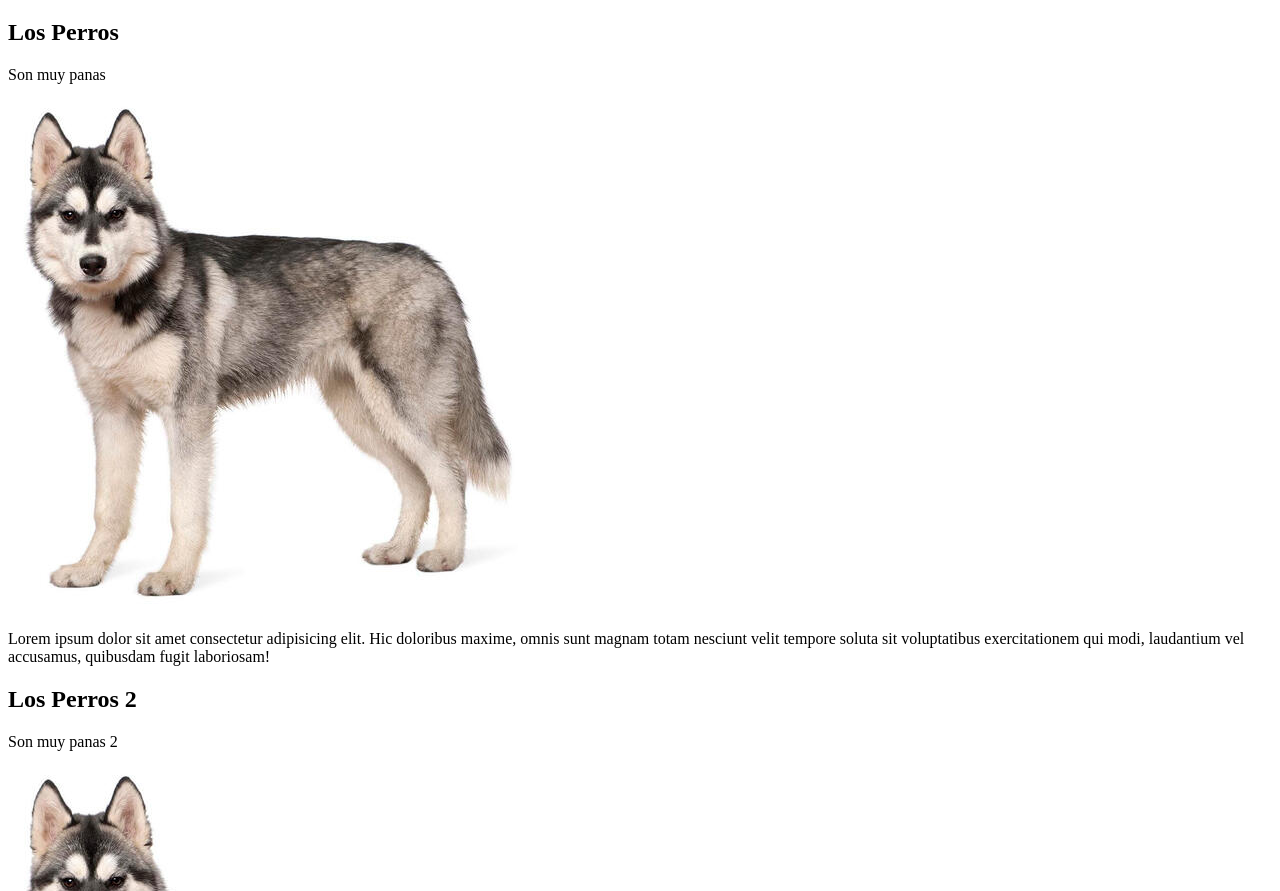
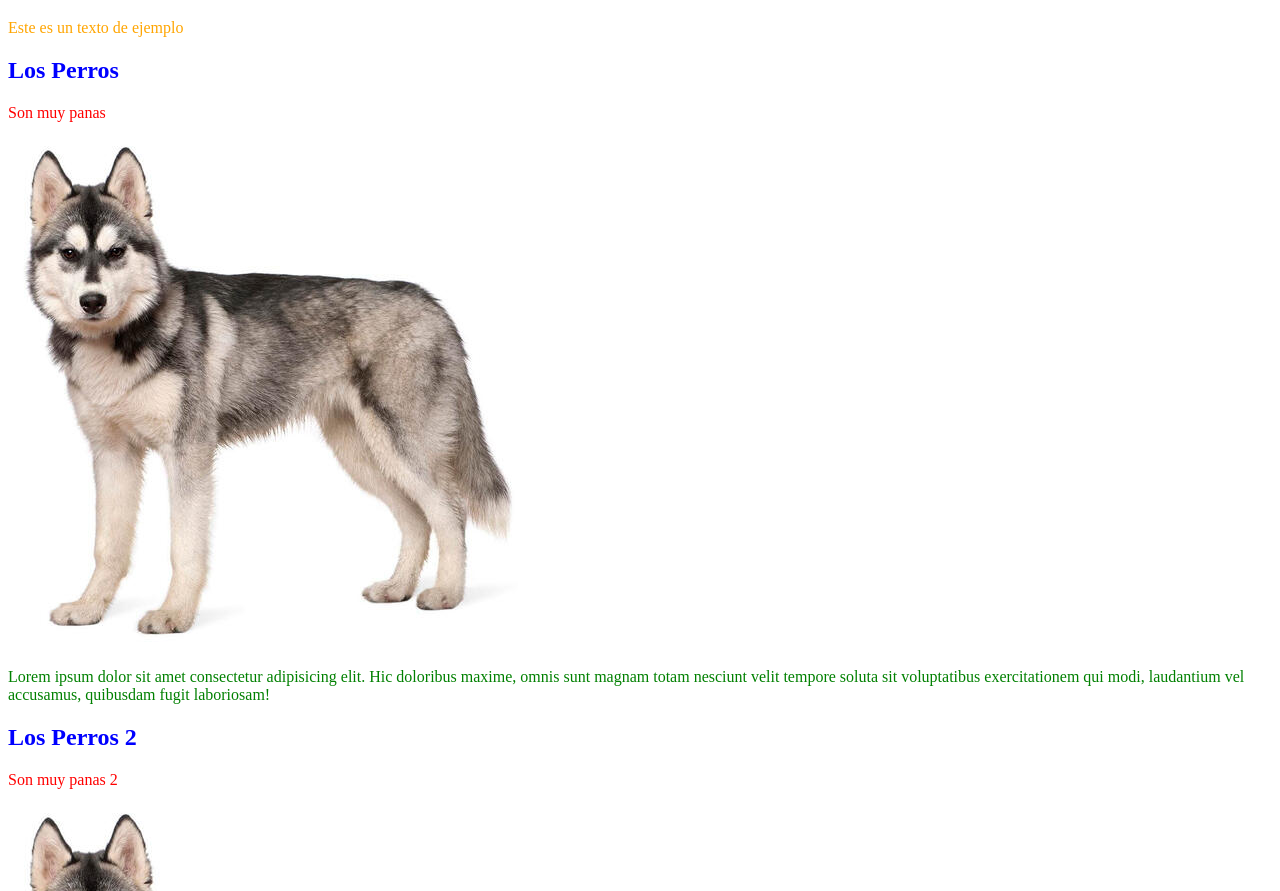
Before and after one commit to pedrokmv0710/fundamentos_html, a plain HTML site: page folder1/blog.html in a window 1280 px wide. Shown: the part 61-952 px from the top of the page. Drawn offline with Linux system fonts and the light colour scheme.

Commit message:
css fundamentos

```diff
--- a/folder1/blog.html
+++ b/folder1/blog.html
@@ -4,27 +4,29 @@
     <meta charset="UTF-8">
     <meta name="viewport" content="width=device-width, initial-scale=1.0">
     <title>Blog</title>
+    <link rel="stylesheet" href="../style.css">
 </head>
 <body>
     <header>
         <h1>Blog de Josefino</h1>
+        <p id="subtitulo2">Este es un texto de ejemplo</p>
     </header>
     <section>
         <article>
             <h2>Los Perros</h2>
-            <p>Son muy panas</p>
+            <p class="subtitulo">Son muy panas</p>
             <img src="images/perro1.jpg" alt="perro">
             <p>Lorem ipsum dolor sit amet consectetur adipisicing elit. Hic doloribus maxime, omnis sunt magnam totam nesciunt velit tempore soluta sit voluptatibus exercitationem qui modi, laudantium vel accusamus, quibusdam fugit laboriosam!</p>
         </article>
         <article>
             <h2>Los Perros 2</h2>
-            <p>Son muy panas 2</p>
+            <p class="subtitulo">Son muy panas 2</p>
             <img src="images/perro1.jpg" alt="perro">
             <p>Lorem ipsum dolor sit amet consectetur adipisicing elit. Hic doloribus maxime, omnis sunt magnam totam nesciunt velit tempore soluta sit voluptatibus exercitationem qui modi, laudantium vel accusamus, quibusdam fugit laboriosam!</p>
         </article>
         <article>
             <h2>Los Perros 3</h2>
-            <p>Son muy panas 3</p>
+            <p class="subtitulo">Son muy panas 3</p>
             <img src="images/perro1.jpg" alt="perro">
             <p>Lorem ipsum dolor sit amet consectetur adipisicing elit. Hic doloribus maxime, omnis sunt magnam totam nesciunt velit tempore soluta sit voluptatibus exercitationem qui modi, laudantium vel accusamus, quibusdam fugit laboriosam!</p>
         </article>
--- a/style.css
+++ b/style.css
@@ -0,0 +1,20 @@
+/* selector por tag */
+h2 {
+    color: blue;
+}
+
+/* cambiar el color de una etiqueta p dentro de una etiqueta article */
+
+article p {
+    color: green;
+}
+
+/* selector por clases */
+.subtitulo{
+    color: red;
+}
+
+/* selector por id */
+#subtitulo2{
+    color: orange;
+}
```
